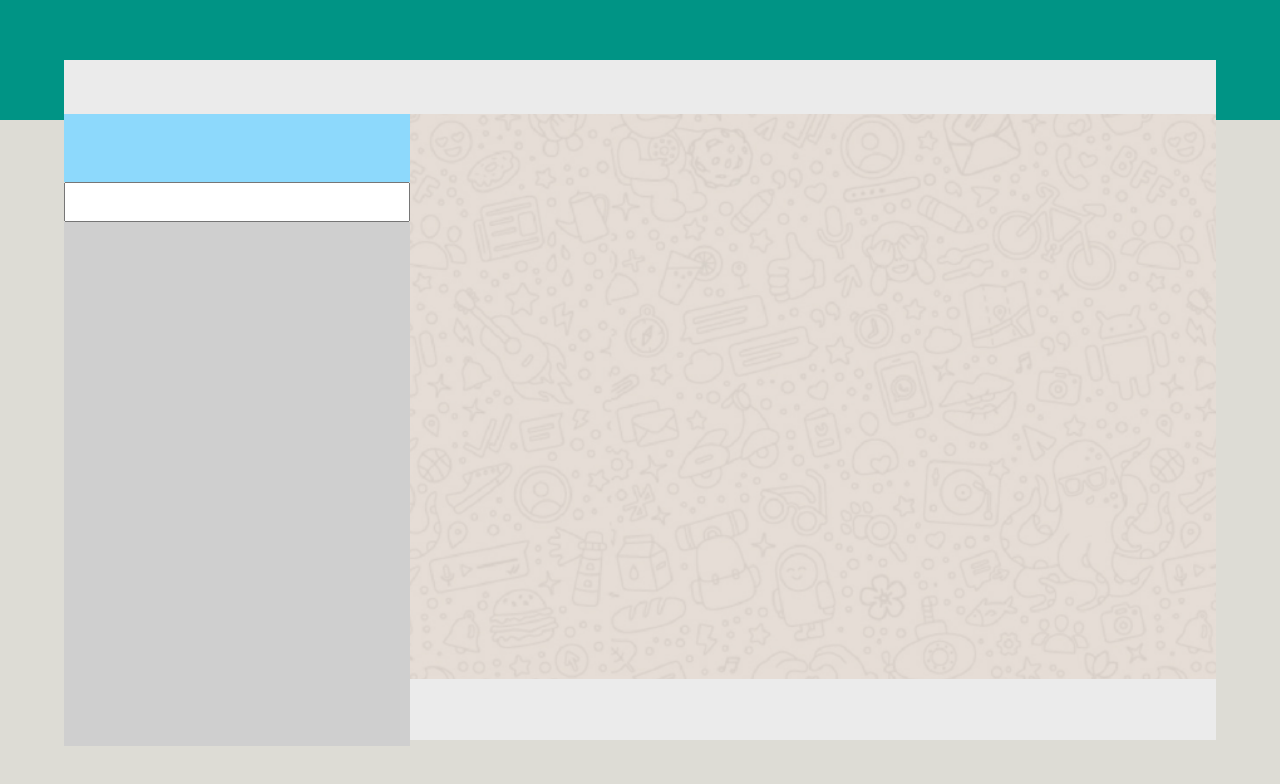
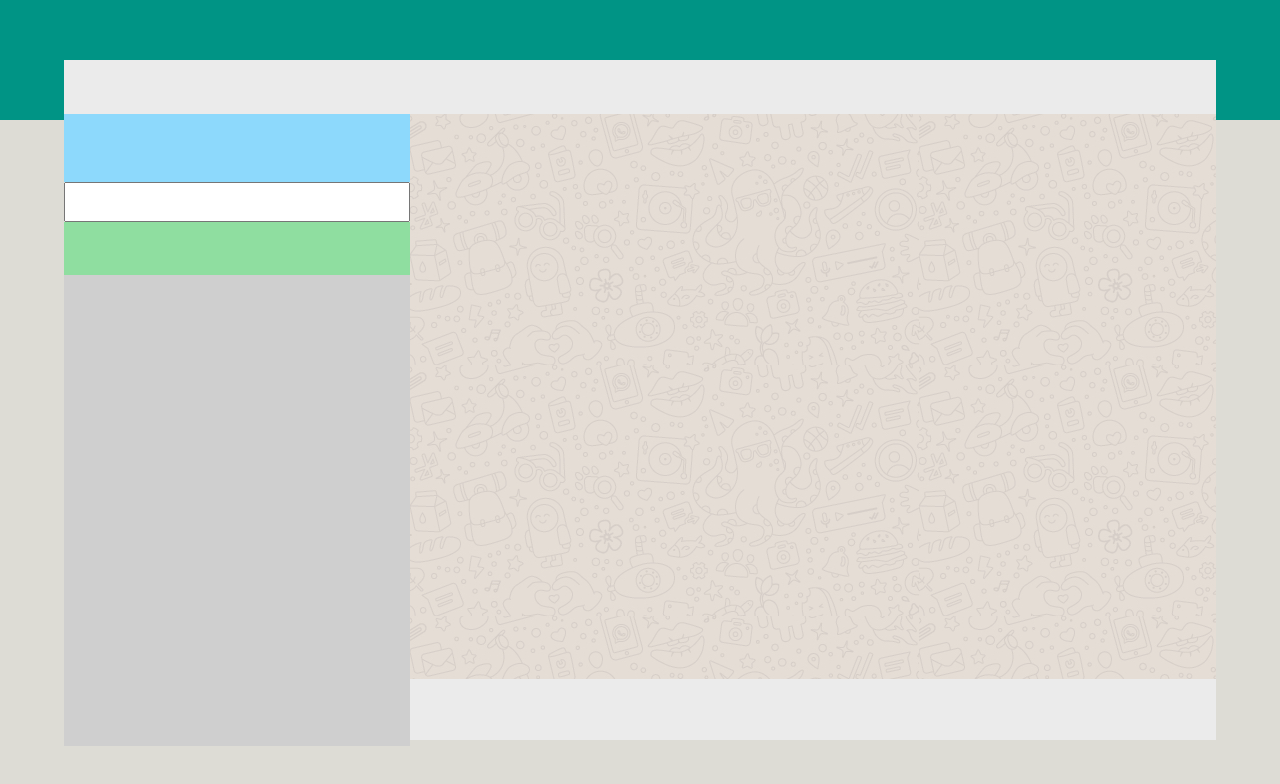
Before and after one commit to AngeloDima/vue-boolzapp, a plain HTML site: page index.html in a window 1280 px wide. Drawn offline with Linux system fonts and the light colour scheme.

Commit message:
+img sistemazione piccoli dettagli grafici

```diff
--- a/index.html
+++ b/index.html
@@ -28,7 +28,9 @@
                     <input type="text" name="" id="">
                 </div>
 
-                <div class="contatti"></div>
+                <div class="contatti">
+                    <div class="persona"></div>
+                </div>
             </div>
 
             <!-- ----------------Colonna Destra------------- -->
--- a/style.css
+++ b/style.css
@@ -74,7 +74,8 @@ body{
 .account{
     width: 100%;
     height: 8%;
-    background-color: hsl(0deg 0% 92%)
+    background-color: hsl(0deg 0% 92%);
+    border: 1px solid hsl(0deg 0% 92%);
 }
 
 .notifiche{
@@ -98,6 +99,14 @@ body{
 
 
 
+/* ----Persone----- */
+.persona{
+    width: 100%;
+    height: 10%;
+    background-color: rgba(0, 255, 55, 0.308);
+}
+
+
 
 /* -----------Colonna Destra----------------- */
 .colonna-Dx{
@@ -112,11 +121,12 @@ body{
     width: 100%;
     height: 8%;
     background-color: hsl(0deg 0% 92%);
+    border: 1px solid hsl(0deg 0% 92%);
 }
 
 .chat{
-    background-image: url(img/wth.PNG);
-    background-size: cover;
+    background-image: url(img/mine.jpg);
+
     width: 100%;
     height: 83%;
 }
```
Also changed, not shown: img/avatar_1.jpg (added), img/avatar_2.jpg (added), img/avatar_3.jpg (added), img/avatar_4.jpg (added), img/avatar_5.jpg (added), img/avatar_6.jpg (added), img/avatar_7.jpg (added), img/avatar_8.jpg (added), img/avatar_io.jpg (added), img/mine.jpg (added), img/wth.PNG (deleted).
